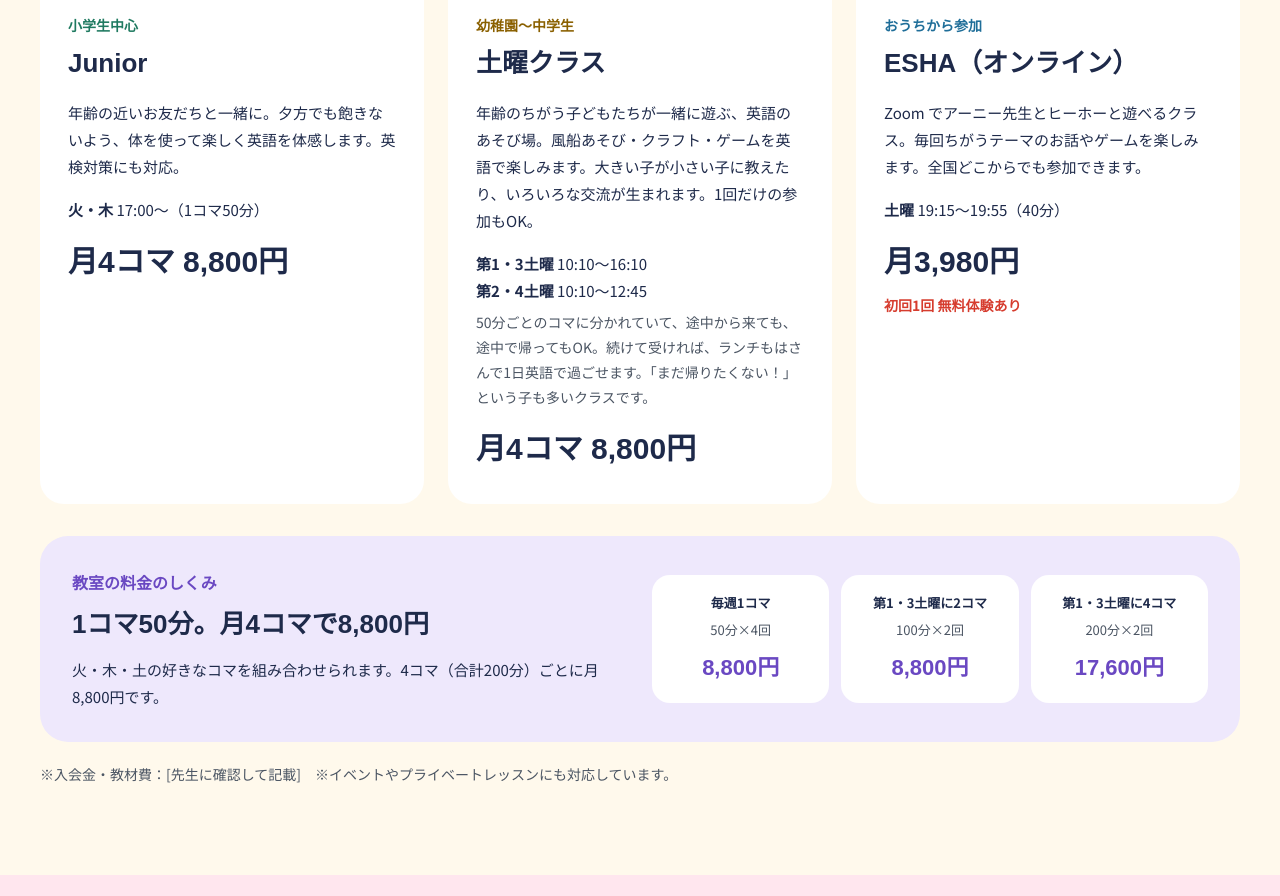
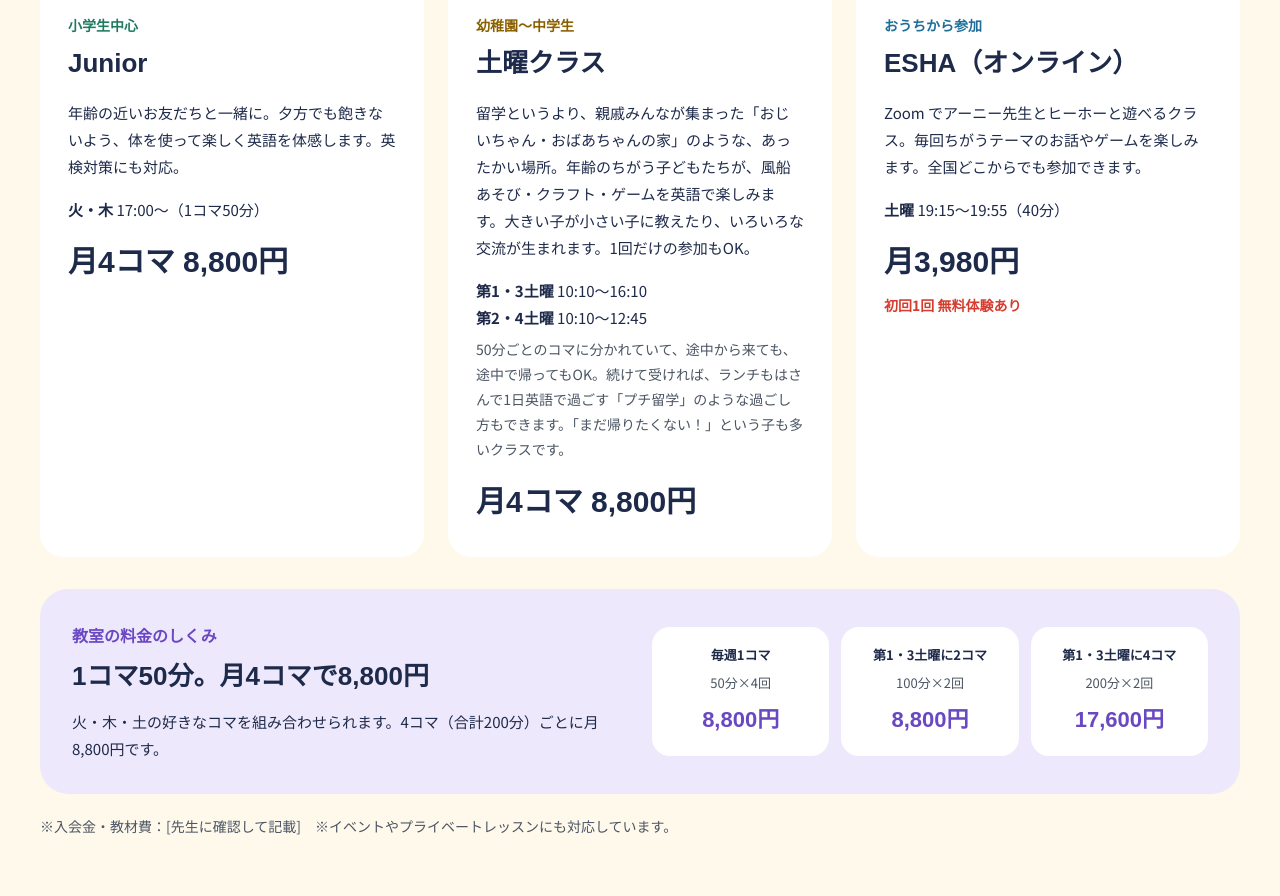
Before and after one commit to Lukreu/ernies-english-academy, a plain HTML site: page index.html in a window 1280 px wide. Shown: the part 3475-4371 px from the top of the page. Drawn offline with Linux system fonts and the light colour scheme; a web font is replaced by a local one.

Commit message:
土曜クラスの説明に「おじいちゃん・おばあちゃんの家」のたとえを追加
Co-Authored-By: Claude Opus 5.5 <noreply@anthropic.com>
Claude-Session: https://claude.ai/code/session_01Y7Jh2SBcj11bd2yfh8yv7S

```diff
--- a/index.html
+++ b/index.html
@@ -152,10 +152,10 @@ h1,h2,h3{font-family:'Zen Maru Gothic',sans-serif}
 <div role="img" aria-label="写真の場所" style="background:#FFF4CC;border:2px dashed #FFC93C;border-radius:16px;height:160px;display:flex;align-items:center;justify-content:center;padding:14px;box-sizing:border-box;text-align:center;font-size:13px;margin-bottom:16px">写真：風船やクラフトで遊ぶ、年齢のちがう子どもたちの後ろ姿</div>
 <p style="margin:0;font-size:14px;font-weight:700;color:#8A6000">幼稚園〜中学生</p>
 <h3 style="margin:2px 0 12px;font-size:26px">土曜クラス</h3>
-<p style="margin:0 0 16px;font-size:15px">年齢のちがう子どもたちが一緒に遊ぶ、英語のあそび場。風船あそび・クラフト・ゲームを英語で楽しみます。大きい子が小さい子に教えたり、いろいろな交流が生まれます。1回だけの参加もOK。</p>
+<p style="margin:0 0 16px;font-size:15px">留学というより、親戚みんなが集まった「おじいちゃん・おばあちゃんの家」のような、あったかい場所。年齢のちがう子どもたちが、風船あそび・クラフト・ゲームを英語で楽しみます。大きい子が小さい子に教えたり、いろいろな交流が生まれます。1回だけの参加もOK。</p>
 <p style="margin:0;font-size:15px"><strong>第1・3土曜</strong> 10:10〜16:10</p>
 <p style="margin:0;font-size:15px"><strong>第2・4土曜</strong> 10:10〜12:45</p>
-<p style="margin:6px 0 0;font-size:14px;color:#4B5563">50分ごとのコマに分かれていて、途中から来ても、途中で帰ってもOK。続けて受ければ、ランチもはさんで1日英語で過ごせます。「まだ帰りたくない！」という子も多いクラスです。</p>
+<p style="margin:6px 0 0;font-size:14px;color:#4B5563">50分ごとのコマに分かれていて、途中から来ても、途中で帰ってもOK。続けて受ければ、ランチもはさんで1日英語で過ごす「プチ留学」のような過ごし方もできます。「まだ帰りたくない！」という子も多いクラスです。</p>
 <p style="margin:12px 0 0;font-family:'Zen Maru Gothic',sans-serif;font-weight:900;font-size:30px">月4コマ 8,800円</p>
 </div>
 <div style="background:#fff;border-radius:24px;padding:28px;border-top:10px solid #3DA9E0">
```
